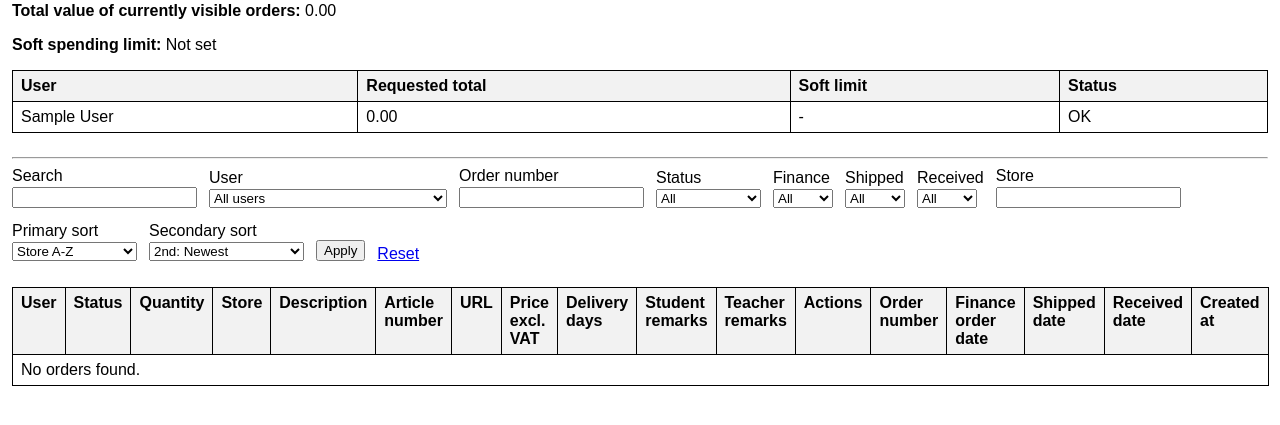
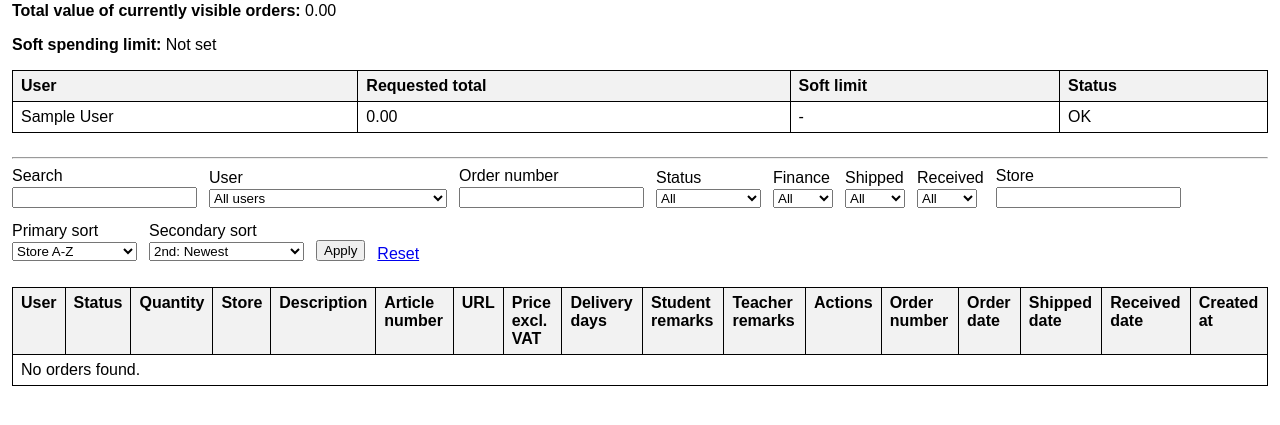
Before and after one commit to MathieuLeroy2/django-order-management, a Django app: page /orders/ in a window 1280 px wide. Shown: the part 253-678 px from the top of the page. Run offline with Django 5.2, Linux system fonts and the light colour scheme; the visitor is signed in with stand-in values (Sample User, id 1); data comes from the database, SQL or seed files in the repository; data that the repository does not hold is empty.

Commit message:
updated table header finance order date

```diff
--- a/templates/orders/order_list.html
+++ b/templates/orders/order_list.html
@@ -225,7 +225,7 @@
             <th>Teacher remarks</th>
             <th>Actions</th>
             <th>Order number</th>
-            <th>Finance order date</th>
+            <th>Order date</th>
             <th>Shipped date</th>
             <th>Received date</th>
             <th>Created at</th>
```
